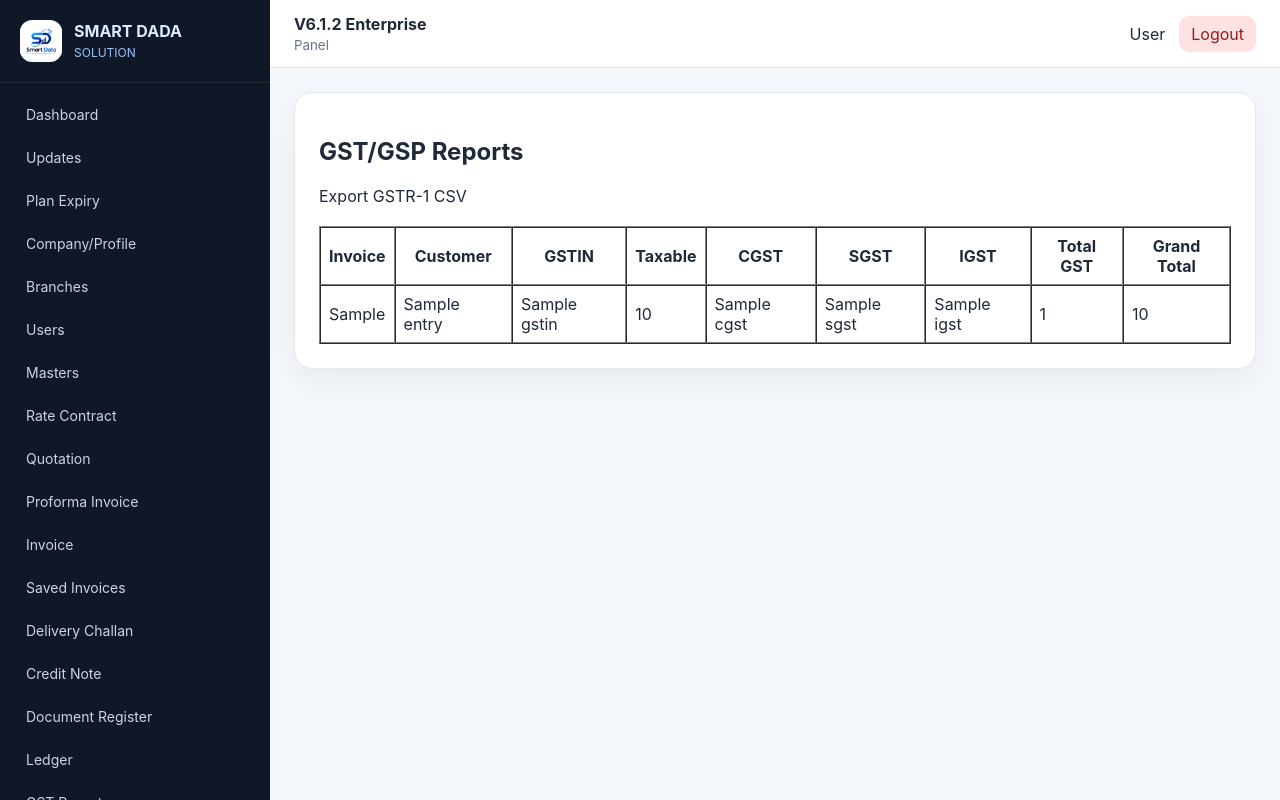
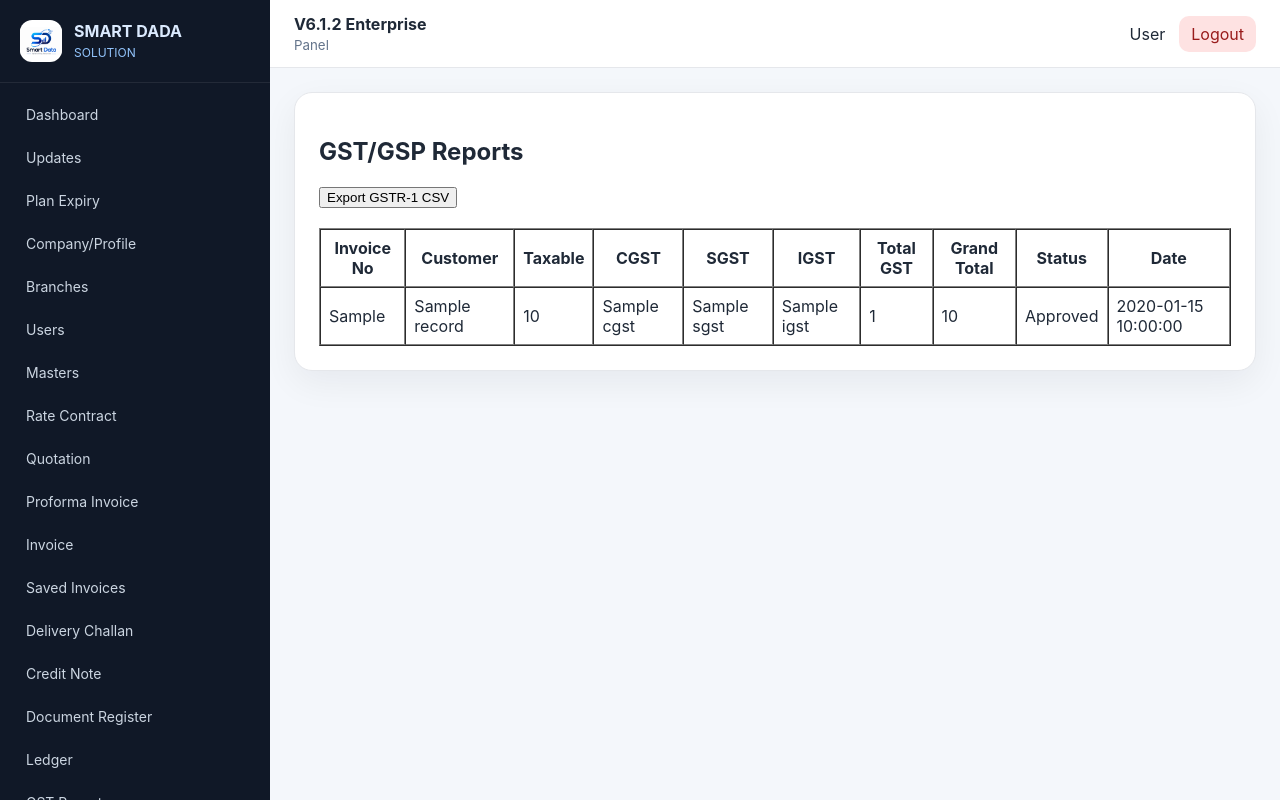
Before and after one commit to dsanjib174-sketch/SD_Invoice_V6_1_2_Enterprise, a Flask app: template app/templates/reports/gst_gsp.html in a window 1280 px wide. Run offline with Flask 3, Linux system fonts and the light colour scheme; the template is opened without the code that fills it: most values are stand-ins (such as "Sample title", 1, 10 or a date in 2020).

Commit message:
Update gst_gsp.html

```diff
--- a/app/templates/reports/gst_gsp.html
+++ b/app/templates/reports/gst_gsp.html
@@ -1,12 +1,51 @@
 {% extends "base.html" %}
 {% block content %}
+
 <section>
 <h2>GST/GSP Reports</h2>
-<a class="button-link" href="/gst-gsp/export">Export GSTR-1 CSV</a>
+
+<a href="/gst/export">
+  <button type="button">Export GSTR-1 CSV</button>
+</a>
+
 <br><br>
+
 <table border="1" cellpadding="8" cellspacing="0" width="100%">
-<tr><th>Invoice</th><th>Customer</th><th>GSTIN</th><th>Taxable</th><th>CGST</th><th>SGST</th><th>IGST</th><th>Total GST</th><th>Grand Total</th></tr>
-{% if entries %}{% for e in entries %}<tr><td>{{ e.document_no }}</td><td>{{ e.customer_name }}</td><td>{{ e.gstin }}</td><td>{{ e.taxable_amount }}</td><td>{{ e.cgst }}</td><td>{{ e.sgst }}</td><td>{{ e.igst }}</td><td>{{ e.total_gst }}</td><td>{{ e.grand_total }}</td></tr>{% endfor %}{% else %}<tr><td colspan="9">No records.</td></tr>{% endif %}
+<tr>
+<th>Invoice No</th>
+<th>Customer</th>
+<th>Taxable</th>
+<th>CGST</th>
+<th>SGST</th>
+<th>IGST</th>
+<th>Total GST</th>
+<th>Grand Total</th>
+<th>Status</th>
+<th>Date</th>
+</tr>
+
+{% if records %}
+  {% for r in records %}
+  <tr>
+    <td>{{ r.invoice_no }}</td>
+    <td>{{ r.customer_name }}</td>
+    <td>{{ r.taxable_amount }}</td>
+    <td>{{ r.cgst }}</td>
+    <td>{{ r.sgst }}</td>
+    <td>{{ r.igst }}</td>
+    <td>{{ r.total_gst }}</td>
+    <td>{{ r.grand_total }}</td>
+    <td>{{ r.status }}</td>
+    <td>{{ r.created_at }}</td>
+  </tr>
+  {% endfor %}
+{% else %}
+<tr>
+<td colspan="10">No records.</td>
+</tr>
+{% endif %}
 </table>
+
 </section>
+
 {% endblock %}
```
